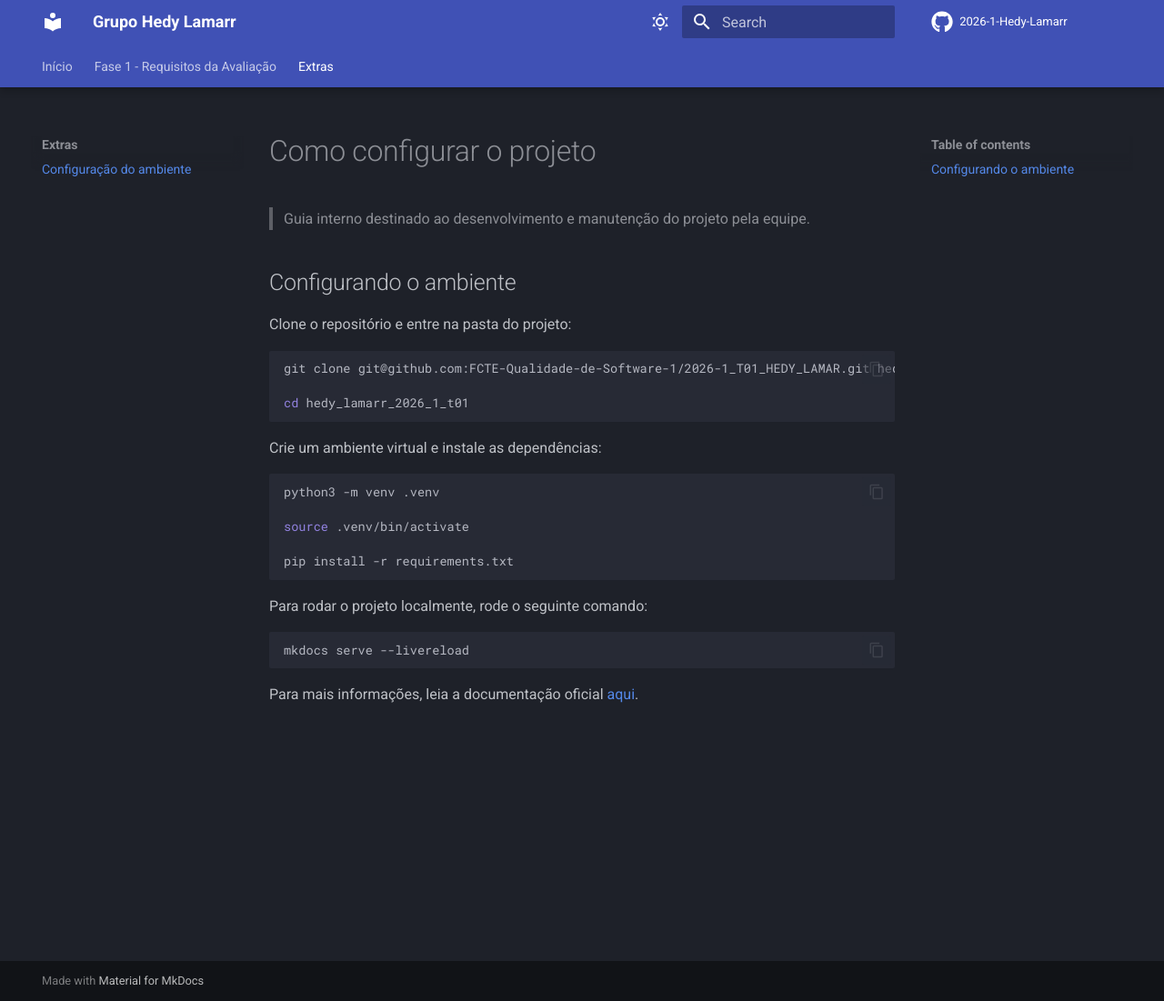
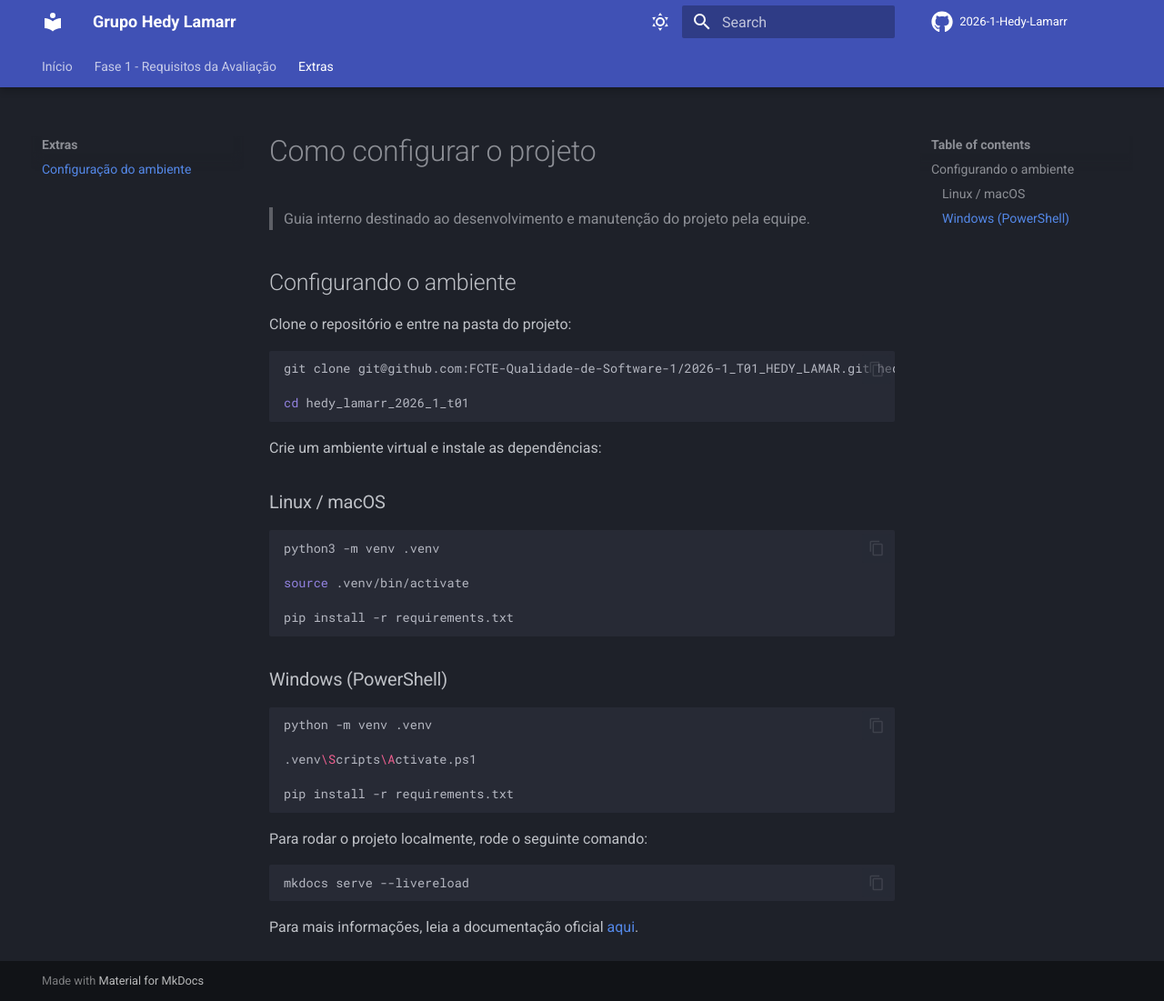
Before and after one commit to FCTE-Qualidade-de-Software-1/2026-1_T01_HEDY_LAMAR, an MkDocs documentation site: the page built from docs/extras/configs.md, in a window 1280 px wide and 1101 px high. Shown: the whole window at 91% size. Built offline with MkDocs 1.6.1 and Material for MkDocs 9.7.7, drawn with Linux system fonts in a browser that asks for light colours; comment, search, counter and statistics services are not loaded.

Commit message:
feat: add detailed setup instructions for Linux/macOS and Windows in configuration guide

````diff
--- a/docs/extras/configs.md
+++ b/docs/extras/configs.md
@@ -14,10 +14,22 @@ cd hedy_lamarr_2026_1_t01
 
 Crie um ambiente virtual e instale as dependências:
 
+### Linux / macOS
+
 ```bash
 python3 -m venv .venv
 
 source .venv/bin/activate
+
+pip install -r requirements.txt
+```
+
+### Windows (PowerShell)
+
+```bash
+python -m venv .venv
+
+.venv\Scripts\Activate.ps1
 
 pip install -r requirements.txt
 ```
````
